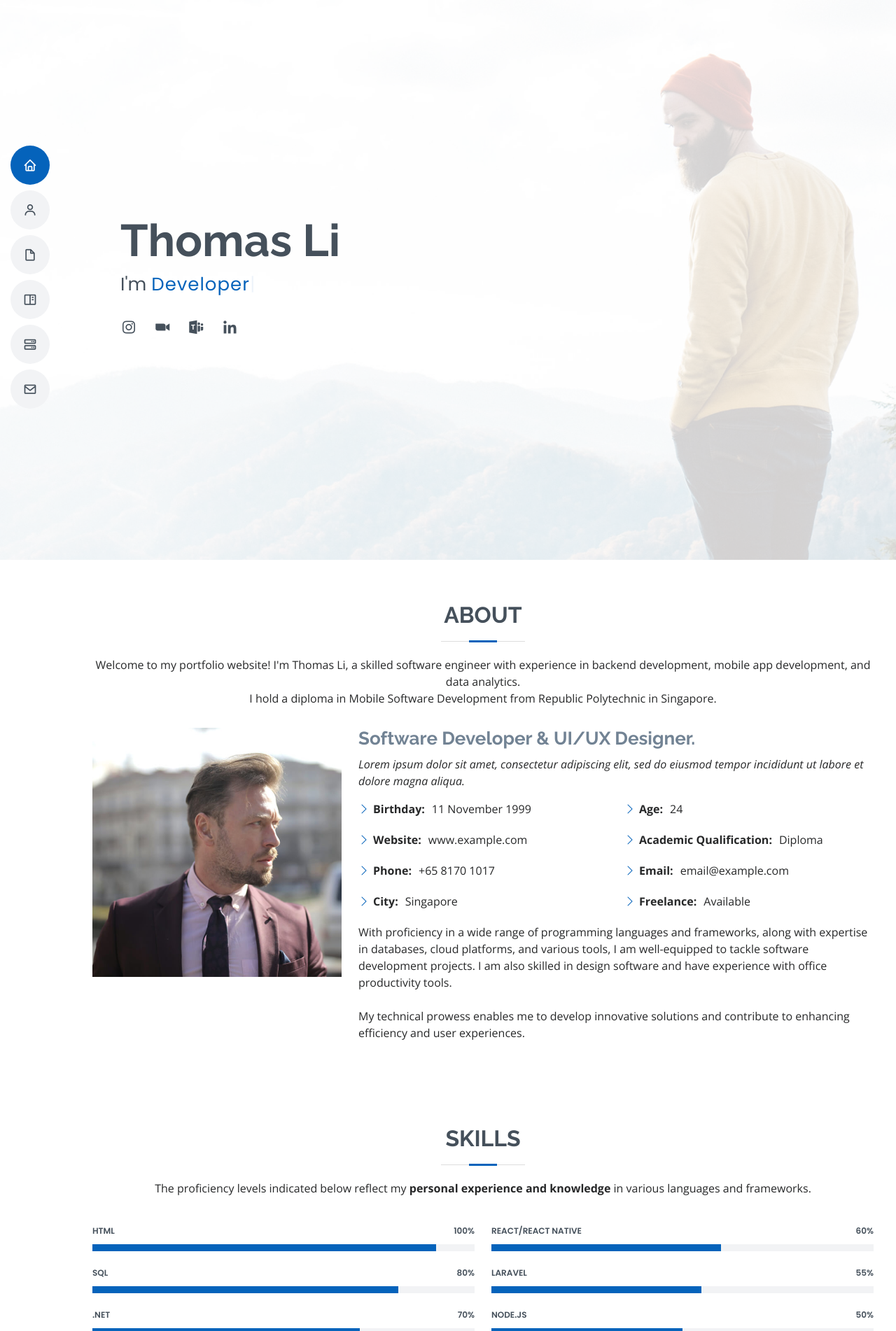
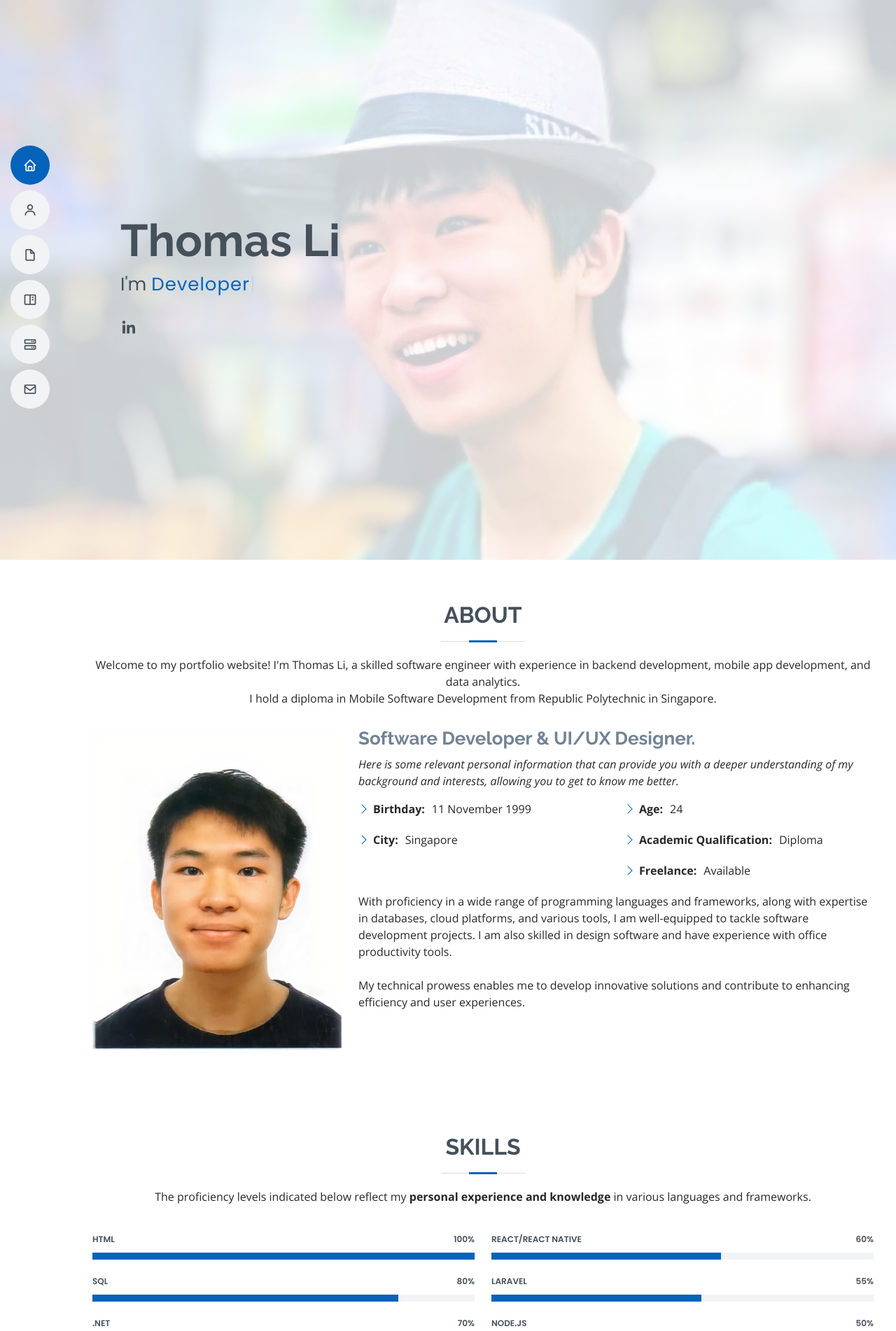
Before and after one commit to Cr0ckyy/thomasli.github.io, a PHP site: page / in a window 1280 px wide. Shown: the top 1902 px of the page at 70% size. Run offline with PHP 8.4, Linux system fonts and the light colour scheme.

Commit message:
Sixth Commit

```diff
--- a/assets/css/style.css
+++ b/assets/css/style.css
@@ -274,7 +274,7 @@ h6 {
 #hero {
     width: 100%;
     height: 100vh;
-    background: url("../img/hero-bg.jpg") top right no-repeat;
+    background: url("../img/myself_laughing.jpg") top right no-repeat;
     background-size: cover;
     position: relative;
 }
--- a/components/about.php
+++ b/components/about.php
@@ -10,24 +10,23 @@
 
         <div class="row">
             <div class="col-lg-4">
-                <img src="assets/img/profile-img.jpg" class="img-fluid" alt="">
+                <img src="assets/img/Passport Sized Photo_auto_x2.jpg" class="img-fluid" alt="">
             </div>
             <div class="col-lg-8 pt-4 pt-lg-0 content">
                 <h3>Software Developer &amp; UI/UX Designer.</h3>
                 <p class="fst-italic">
-                    Lorem ipsum dolor sit amet, consectetur adipiscing elit, sed do eiusmod tempor incididunt ut
-                    labore et dolore
-                    magna aliqua.
+                    Here is some relevant personal information that can provide you with a
+                    deeper understanding of my background and interests, allowing you to get to know me better.
                 </p>
                 <div class="row">
                     <div class="col-lg-6">
                         <ul>
                             <li><i class="bi bi-chevron-right"></i> <strong>Birthday:</strong>
                                 <span>11 November 1999</span></li>
-                            <li><i class="bi bi-chevron-right"></i> <strong>Website:</strong>
-                                <span>www.example.com</span></li>
-                            <li><i class="bi bi-chevron-right"></i> <strong>Phone:</strong>
-                                <span>+65 8170 1017</span></li>
+                            <!--                            <li><i class="bi bi-chevron-right"></i> <strong>Website:</strong>-->
+                            <!--                                <span>www.example.com</span></li>-->
+                            <!--                            <li><i class="bi bi-chevron-right"></i> <strong>Phone:</strong>-->
+                            <!--                                <span>+65 8170 1017</span></li>-->
                             <li><i class="bi bi-chevron-right"></i> <strong>City:</strong>
                                 <span>Singapore</span></li>
                         </ul>
@@ -44,9 +43,9 @@
                                 </span></li>
                             <li><i class="bi bi-chevron-right"></i> <strong>Academic Qualification:</strong> <span>Diploma</span>
                             </li>
-                            <li><i class="bi bi-chevron-right"></i> <strong>Email:</strong>
-                                <span>email@example.com</span>
-                            </li>
+                            <!--                            <li><i class="bi bi-chevron-right"></i> <strong>Email:</strong>-->
+                            <!--                                <span>email@example.com</span>-->
+                            <!--                            </li>-->
                             <li><i class="bi bi-chevron-right"></i> <strong>Freelance:</strong>
                                 <span>Available</span></li>
                         </ul>
--- a/components/contact.php
+++ b/components/contact.php
@@ -7,31 +7,33 @@
 
         <div class="row mt-1">
 
-            <div class="col-lg-4">
-                <div class="info">
-                    <div class="address">
-                        <i class="bi bi-geo-alt"></i>
-                        <h4>Location:</h4>
-                        <p>Singapore</p>
-                    </div>
+            <!--            <div class="col-lg-4">-->
+            <!--                <div class="info">-->
+            <!--                    <div class="address">-->
+            <!--                        <i class="bi bi-geo-alt"></i>-->
+            <!--                        <h4>Location:</h4>-->
+            <!--                        <p>Singapore</p>-->
+            <!--                    </div>-->
+            <!---->
+            <!--                    <div class="email">-->
+            <!--                        <i class="bi bi-envelope"></i>-->
+            <!--                        <h4>Email:</h4>-->
+            <!--                        <p>lishufang1121@gmail.com</p>-->
+            <!--                    </div>-->
+            <!---->
+            <!--                    <div class="phone">-->
+            <!--                        <i class="bi bi-phone"></i>-->
+            <!--                        <h4>Call:</h4>-->
+            <!--                        <p>+65 8170 1017</p>-->
+            <!--                    </div>-->
+            <!---->
+            <!--                </div>-->
+            <!---->
+            <!--            </div>-->
 
-                    <div class="email">
-                        <i class="bi bi-envelope"></i>
-                        <h4>Email:</h4>
-                        <p>lishufang1121@gmail.com</p>
-                    </div>
 
-                    <div class="phone">
-                        <i class="bi bi-phone"></i>
-                        <h4>Call:</h4>
-                        <p>+65 8170 1017</p>
-                    </div>
-
-                </div>
-
-            </div>
-
-            <div class="col-lg-8 mt-5 mt-lg-0">
+            <!--            <div class="col-lg-8 mt-5 mt-lg-0">-->
+            <div class="d-flex justify-content-center align-items-center">
 
                 <form action="forms/contact.php" method="post" role="form" class="php-email-form">
                     <div class="row">
--- a/components/footer.php
+++ b/components/footer.php
@@ -1,14 +1,16 @@
 <footer id="footer">
     <div class="container">
         <h3>Thomas Li</h3>
-        <p>Et aut eum quis fuga eos sunt ipsa nihil. Labore corporis magni eligendi fuga maxime saepe commodi
-            placeat.</p>
+        <p>
+            Embrace the power of innovation, where software engineering meets creativity, to shape a better tomorrow.
+
+        </p>
         <div class="social-links">
-            <a href="#" class="twitter"><i class="bx bxl-twitter"></i></a>
-            <a href="#" class="facebook"><i class="bx bxl-facebook"></i></a>
-            <a href="#" class="instagram"><i class="bx bxl-instagram"></i></a>
-            <a href="#" class="google-plus"><i class="bx bxl-skype"></i></a>
-            <a href="#" class="linkedin"><i class="bx bxl-linkedin"></i></a>
+            <!--            <a href="#" class="twitter"><i class="bx bxl-twitter"></i></a>-->
+            <!--            <a href="#" class="facebook"><i class="bx bxl-facebook"></i></a>-->
+            <!--            <a href="#" class="instagram"><i class="bx bxl-instagram"></i></a>-->
+            <!--            <a href="#" class="google-plus"><i class="bx bxl-skype"></i></a>-->
+            <a href="https://www.linkedin.com/in/lishufang/" class="linkedin"><i class="bx bxl-linkedin"></i></a>
         </div>
         <div class="copyright">
             &copy; Copyright <strong><span>Thomas Li</span></strong>. All Rights Reserved
--- a/components/hero.php
+++ b/components/hero.php
@@ -5,10 +5,10 @@
         <div class="social-links">
             <!--            <a href="#" class="twitter"><i class="bx bxl-twitter"></i></a>-->
             <!--            <a href="#" class="facebook"><i class="bx bxl-facebook"></i></a>-->
-            <a href="#" class="instagram"><i class="bx bxl-instagram"></i></a>
-            <a href="#" class="google-plus"><i class="bx bxl-zoom"></i></a>
-            <a href="#" class="google-plus"><i class="bx bxl-microsoft-teams"></i></a>
-            <a href="#" class="linkedin"><i class="bx bxl-linkedin"></i></a>
+            <!--            <a href="#" class="instagram"><i class="bx bxl-instagram"></i></a>-->
+            <!--            <a href="#" class="google-plus"><i class="bx bxl-zoom"></i></a>-->
+            <!--            <a href="#" class="google-plus"><i class="bx bxl-microsoft-teams"></i></a>-->
+            <a href="https://www.linkedin.com/in/lishufang/" class="linkedin"><i class="bx bxl-linkedin"></i></a>
         </div>
     </div>
 </section>
--- a/components/services.php
+++ b/components/services.php
@@ -13,7 +13,7 @@
                         <i class="bx bx-mobile"></i>
                     </div>
                     <h4><a href="">Mobile App Development</a></h4>
-                    <p>We create mobile applications for Android and iOS platforms using technologies such as Kotlin,
+                    <p>I create mobile applications for Android and iOS platforms using technologies such as Kotlin,
                         Swift, Java for Android, and Objective-C for iOS.</p>
                 </div>
             </div>
@@ -25,7 +25,7 @@
                         <i class="bx bx-globe"></i>
                     </div>
                     <h4><a href="">Web Development</a></h4>
-                    <p>We develop responsive and interactive websites using frameworks like React/React Native, Laravel,
+                    <p>I develop responsive and interactive websites using frameworks like React/React Native, Laravel,
                         Node.js, and Ionic.</p>
                 </div>
             </div>
@@ -34,10 +34,10 @@
                  data-aos-delay="300">
                 <div class="icon-box iconbox-pink">
                     <div class="icon">
-                        <i class="bx bx-database"></i>
+                        <i class="bx bx-server"></i>
                     </div>
                     <h4><a href="">Database Management</a></h4>
-                    <p>We design and implement efficient database solutions using SQL (Oracle, MySQL, MS SQL, SQLite)
+                    <p>I design and implement efficient database solutions using SQL (Oracle, MySQL, MS SQL, SQLite)
                         and NoSQL databases like MongoDB and Firebase.</p>
                 </div>
             </div>
@@ -48,7 +48,7 @@
                         <i class="bx bx-check-double"></i>
                     </div>
                     <h4><a href="">Quality Assurance and Testing</a></h4>
-                    <p>We ensure the quality of software through comprehensive testing methodologies, including unit
+                    <p>I ensure the quality of software through comprehensive testing methodologies, including unit
                         testing, integration testing, and end-to-end testing.</p>
                 </div>
             </div>
@@ -59,7 +59,7 @@
                         <i class="bx bx-wrench"></i>
                     </div>
                     <h4><a href="">Maintenance and Support</a></h4>
-                    <p>We provide ongoing support, bug fixes, and updates to ensure the smooth operation of software
+                    <p>I provide ongoing support, bug fixes, and updates to ensure the smooth operation of software
                         applications.</p>
                 </div>
             </div>
@@ -71,7 +71,7 @@
                     </div>
                     <h4
                     ><a href="">Documentation and Technical Writing</a></h4>
-                    <p>We create clear and concise technical documentation, user manuals, and API documentation to
+                    <p>I create clear and concise technical documentation, user manuals, and API documentation to
                         ensure proper understanding and usage of software applications.</p>
                 </div>
             </div>
--- a/components/skills.php
+++ b/components/skills.php
@@ -125,7 +125,7 @@
                 <div class="progress">
                     <span class="skill">HTML <i class="val">100%</i></span>
                     <div class="progress-bar-wrap">
-                        <div class="progress-bar" role="progressbar" aria-valuenow="90" aria-valuemin="0"
+                        <div class="progress-bar" role="progressbar" aria-valuenow="100" aria-valuemin="0"
                              aria-valuemax="100"></div>
                     </div>
                 </div>
--- a/forms/contact.php
+++ b/forms/contact.php
@@ -1,10 +1,4 @@
 <?php
-  /**
-  * Requires the "PHP Email Form" library
-  * The "PHP Email Form" library is available only in the pro version of the template
-  * The library should be uploaded to: vendor/php-email-form/php-email-form.php
-  * For more info and help: https://bootstrapmade.com/php-email-form/
-  */
 
   // Replace contact@example.com with your real receiving email address
   $receiving_email_address = 'contact@example.com';
--- a/index.php
+++ b/index.php
@@ -5,7 +5,7 @@
     <meta charset="utf-8">
     <meta content="width=device-width, initial-scale=1.0" name="viewport">
 
-    <title>MyResume Bootstrap Template - Index</title>
+    <title>Thomas Li</title>
     <meta content="" name="description">
     <meta content="" name="keywords">
 
```
Also changed, not shown: assets/img/Passport Sized Photo_auto_x2.jpg (added), assets/img/myself_laughing.jpg (added).
